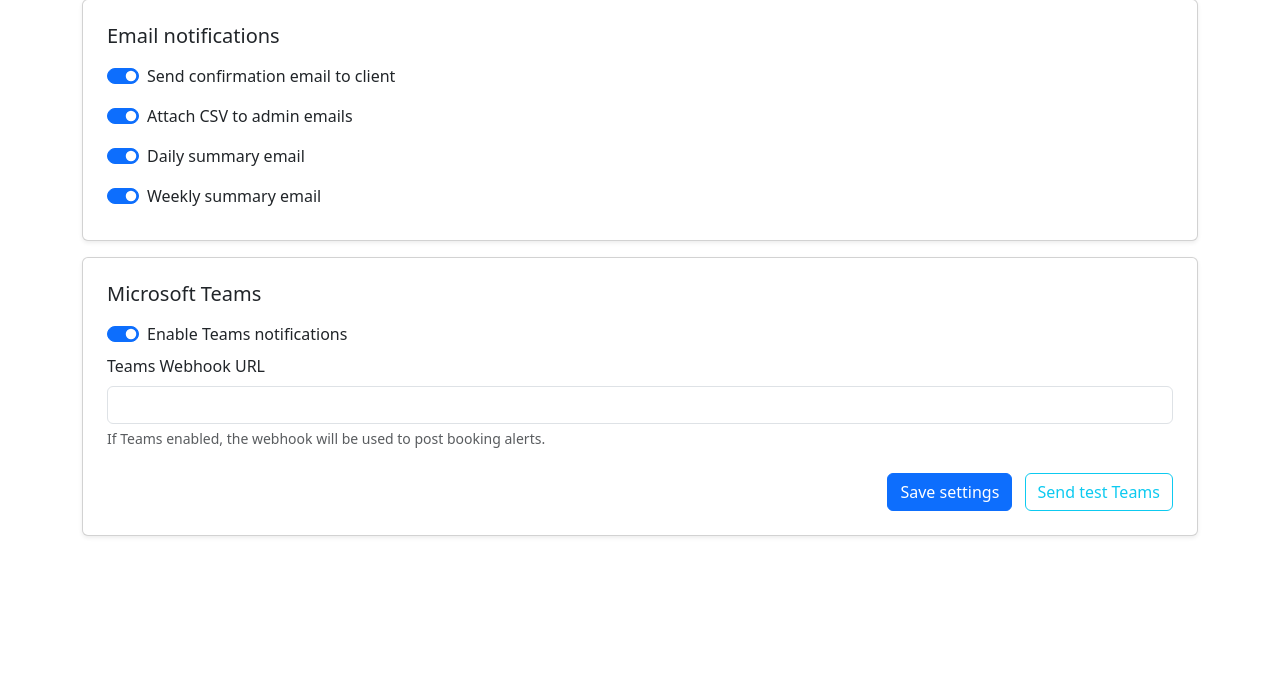
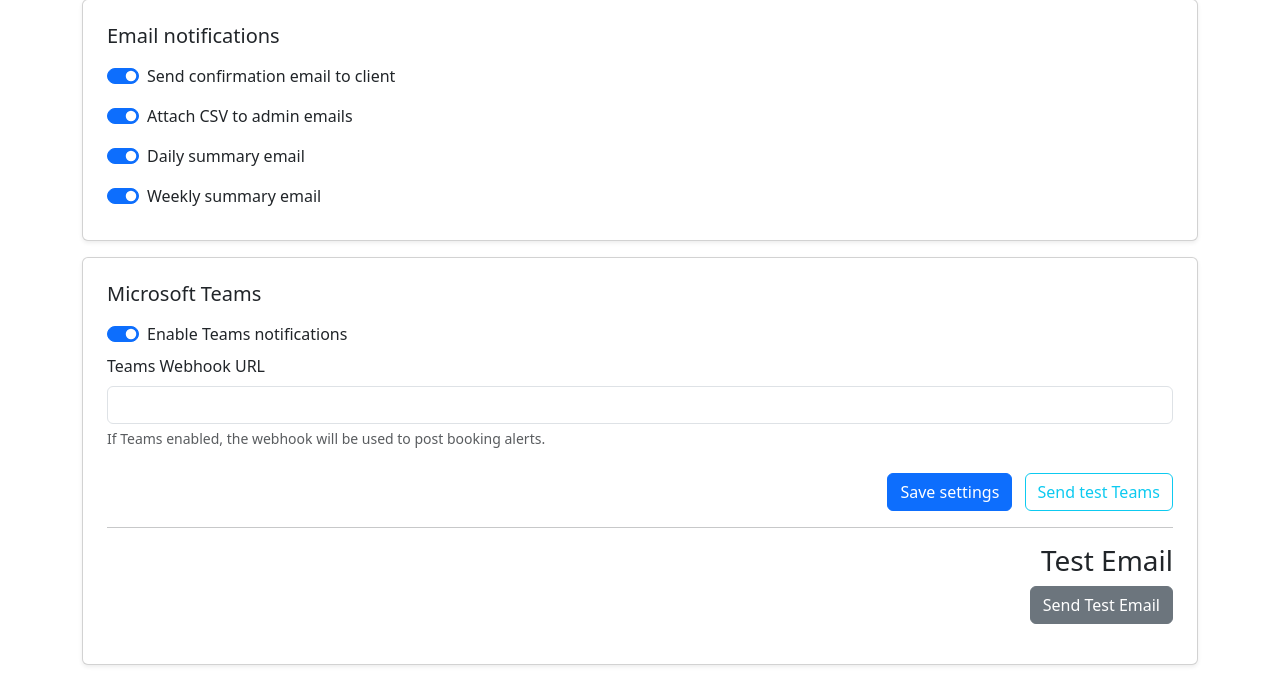
Before and after one commit to misterjcampbell/acop-chatbot-demo, a Flask app: page /admin/settings in a window 1280 px wide. Shown: the part 164-853 px from the top of the page. Before the commit the page ends 701 px from the top, so only its background shows below. Run offline with Flask 3, Linux system fonts and the light colour scheme; the visitor is signed in with stand-in values (Sample User, id 1); data comes from the database, SQL or seed files in the repository.

Commit message:
Update admin_settings.html
email test

```diff
--- a/templates/admin_settings.html
+++ b/templates/admin_settings.html
@@ -66,6 +66,15 @@
         <div class="mt-3 text-end">
           <button id="saveBtn" class="btn btn-primary">Save settings</button>
           <button id="testTeams" type="button" class="btn btn-outline-info ms-2">Send test Teams</button>
+          <hr>
+
+          <h3>Test Email</h3>
+          <button type="button" id="testEmailBtn" class="btn btn-secondary">
+              Send Test Email
+          </button>
+
+          <p id="testEmailResult" style="margin-top: 6px; font-weight: bold;"></p>
+
         </div>
       </div>
     </form>
```
